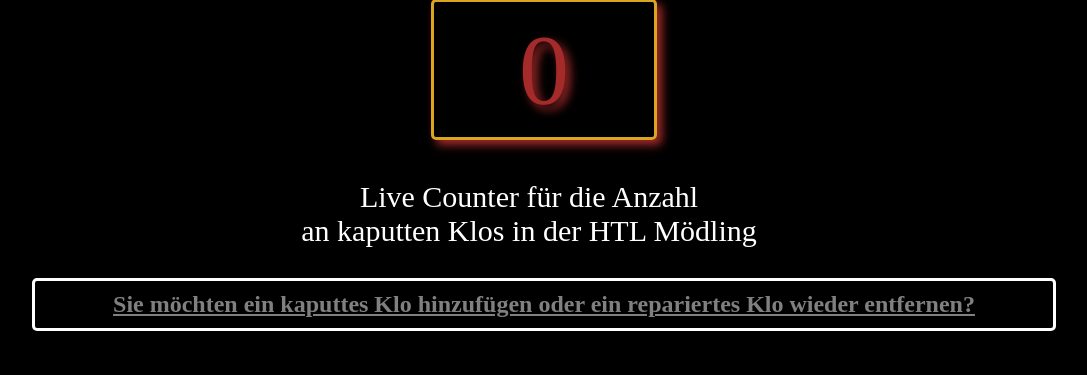
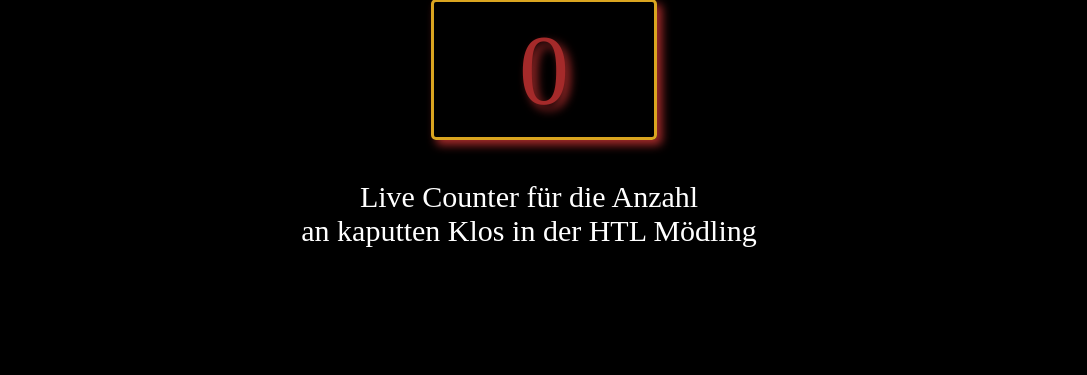
Before and after one commit to Chrisi2209/SchulklosKaputt, a Flask app: page / in a window 1280 px wide. Shown: the part 167-542 px from the top of the page, without its empty margins (96-1183 px from the left). Run offline with Flask 3, Linux system fonts and the light colour scheme.

Commit message:
Hotfix for klo hinzufügen

```diff
--- a/app/routes.py
+++ b/app/routes.py
@@ -24,7 +24,7 @@ def refresh_index():
     logger.info("GET " + url_for("refresh_index"))
     return jsonify(counter=len(Toilet.query.all()))
 
-@app.route("/kloansicht", methods=["GET", "POST"])
+@app.route("/kloansicht", methods=["GET"])
 def kloansicht():
     # Klos sortieren, um sie fallweise auszugeben
     sorted_girl_toilet_names = [toilet.__str__() for toilet in Toilet.query.filter_by(gender=True).all()]
@@ -65,7 +65,7 @@ def kloansicht_klo(klo):
         return redirect(url_for("kloansicht"))
 
 
-@app.route("/klo-anmelden")
+@app.route("/klo-anmelden", methods=["GET", "POST"])
 def klo_anmelden():
     form = NeuesKloForm()
     if form.is_submitted():
--- a/app/static/styles.css
+++ b/app/static/styles.css
@@ -118,10 +118,6 @@ button.navitem,
     display: inline-flex;
 }
 
-#add-toilet {
-    text-align: center;
-}
-
 /******* Daten anzeigen *********/
 
 h1 a {
--- a/app/templates/index.html
+++ b/app/templates/index.html
@@ -9,7 +9,4 @@
 
 <p class="subtitle">Live Counter für die Anzahl<br>an kaputten Klos in der HTL Mödling</p>
 
-<h2 class="boxed" id="add-toilet"><a href="{{ url_for('kloansicht') }}">Sie möchten ein kaputtes Klo
-        hinzufügen oder ein repariertes Klo wieder entfernen?</a></h2>
-
 {% endblock %}
--- a/app/templates/kloansicht.html
+++ b/app/templates/kloansicht.html
@@ -15,7 +15,7 @@
     <div class="column50">
         <h1 class="subtitle">Mädchen</h1>
         {% for broken_girl_toilet in broken_girl_toilets %}
-        <p class="klodisplay"><span data-descr="löschen"><a
+        <p class="klodisplay"><span data-descr="klicken zum löschen"><a
                     href="kloansicht/{{broken_girl_toilet}}">{{broken_girl_toilet}}</a></span></p>
         {% endfor %}
     </div>
--- a/app/templates/klobearbeitung.html
+++ b/app/templates/klobearbeitung.html
@@ -1,7 +1,7 @@
 {% extends "base.html" %}
 
 {% block content %}
-<h1 class="title">Bearbeite {{klo}}</h1>
+<h1 class="title">Sicher, dass Sie {{klo}} löschen möchten?</h1>
 
 <form action="" method="post" novalidate>
     {{ form.hidden_tag() }}
```
Also changed, not shown: app/app.db.
